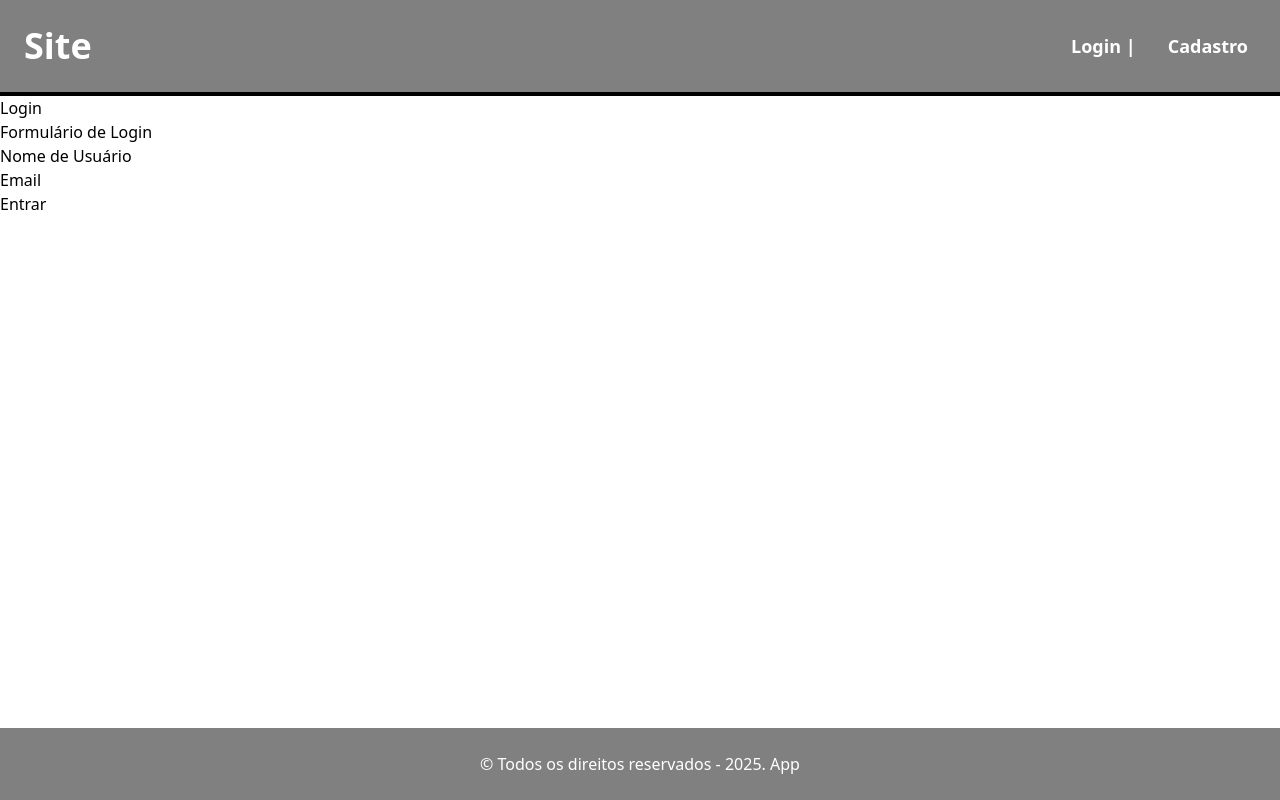
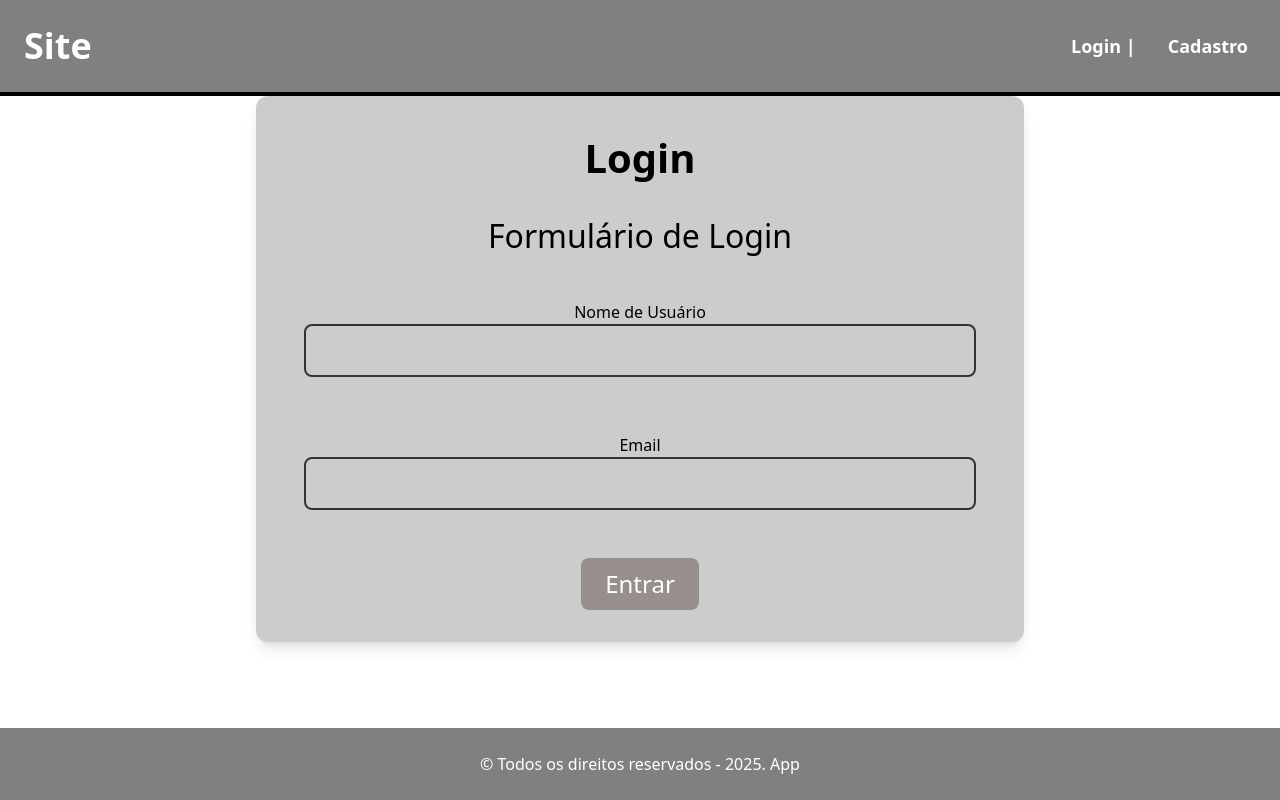
Before and after one commit to LucasRafa22/Login-Cadastro, a React (Vite) app in the folder access-control-cp/: page / in a window 1280 px wide. Built offline with nearby package versions, Linux system fonts and the light colour scheme.

Commit message:
tailwind no login

```diff
--- a/access-control-cp/src/routes/Login/index.tsx
+++ b/access-control-cp/src/routes/Login/index.tsx
@@ -34,37 +34,36 @@ export default function Login() {
     };
 
     return (
-        <main>
-            <h1>Login</h1>
-            <div>
+        <main className="pagina_conteudo">
+            <div className="form_card">
+                <h1 className="titulo_principal">Login</h1>
+                <h2 className="subtitulo">Formulário de Login</h2>
+
                 <form onSubmit={handleSubmit(onSubmit)}>
-                    <h2>Formulário de Login</h2>
-
-                    <div>
+                    <div className="login_requisitos">
                         <label htmlFor="nomeUsuario">Nome de Usuário</label>
                         <input
                             id="nomeUsuario"
                             type="text"
-
-                            {...register("nomeUsuario", { required: "O nome de usuário é obrigatório" }
-                            )}
+                            className="texto_botao"
+                            {...register("nomeUsuario", { required: "O nome de usuário é obrigatório" })}
                         />
-                        {errors.nomeUsuario && <span>{errors.nomeUsuario.message}</span>}
+                        {errors.nomeUsuario && <span className="errorMsg">{errors.nomeUsuario.message}</span>}
                     </div>
 
-                    <div>
+                    <div className="login_requisitos">
                         <label htmlFor="email">Email</label>
                         <input
                             id="email"
                             type="email"
-                            {...register ("email", { required: "O nome de usuário é obrigatório" }
-                            )}
+                            className="texto_botao"
+                            {...register ("email", { required: "O email é obrigatório" })}
                         />
-                        {errors.email && <span>{errors.email.message}</span>}
+                        {errors.email && <span className="errorMsg">{errors.email.message}</span>}
                     </div>
 
                     <div>
-                        <button type="submit">
+                        <button type="submit" className="botao_confirmar">
                             Entrar
                         </button>
                     </div>
```
